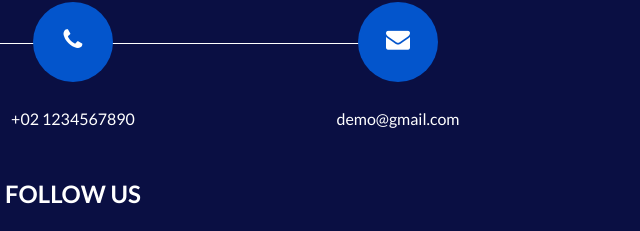
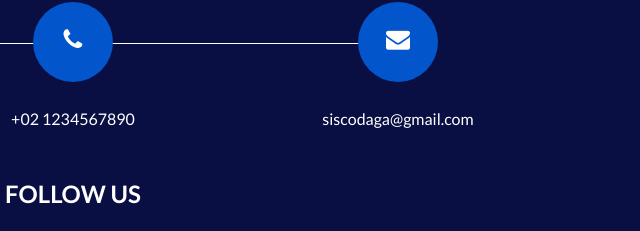
Before and after one commit to RichEssilfie/freewebsite, a plain HTML site: page contact.html in a window 1280 px wide. Shown: the part 1031-1262 px from the top of the page, 567-1207 px from the left. Drawn offline with nearby package versions, Linux system fonts and the light colour scheme; some packages are replaced by stand-ins of ours.

Commit message:
modify contact

```diff
--- a/contact.html
+++ b/contact.html
@@ -173,7 +173,7 @@
                       <i class="fa fa-envelope" aria-hidden="true"></i>
                     </div>
                     <p>
-                      demo@gmail.com
+                      siscodaga@gmail.com
                     </p>
                   </div>
                 </a>
```
